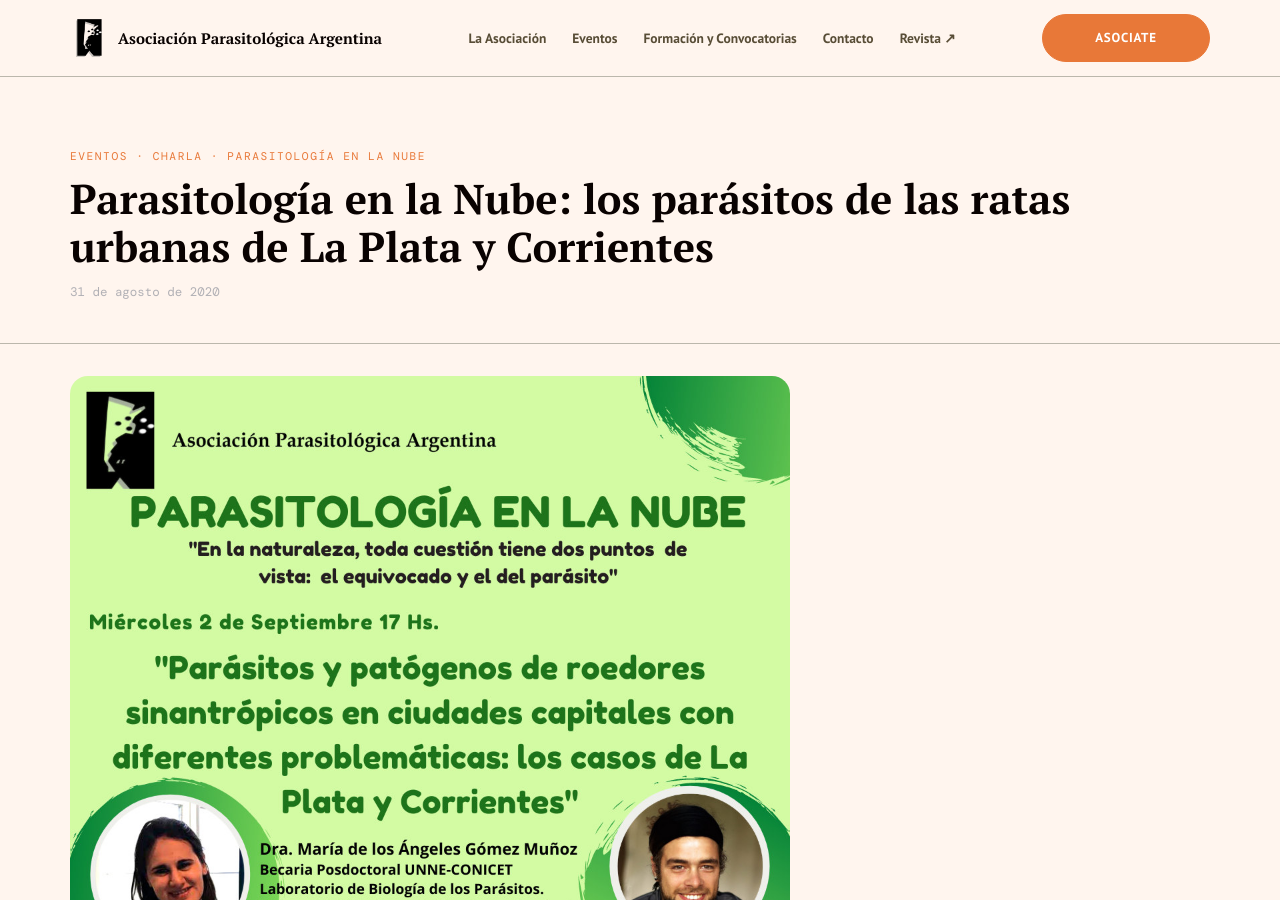
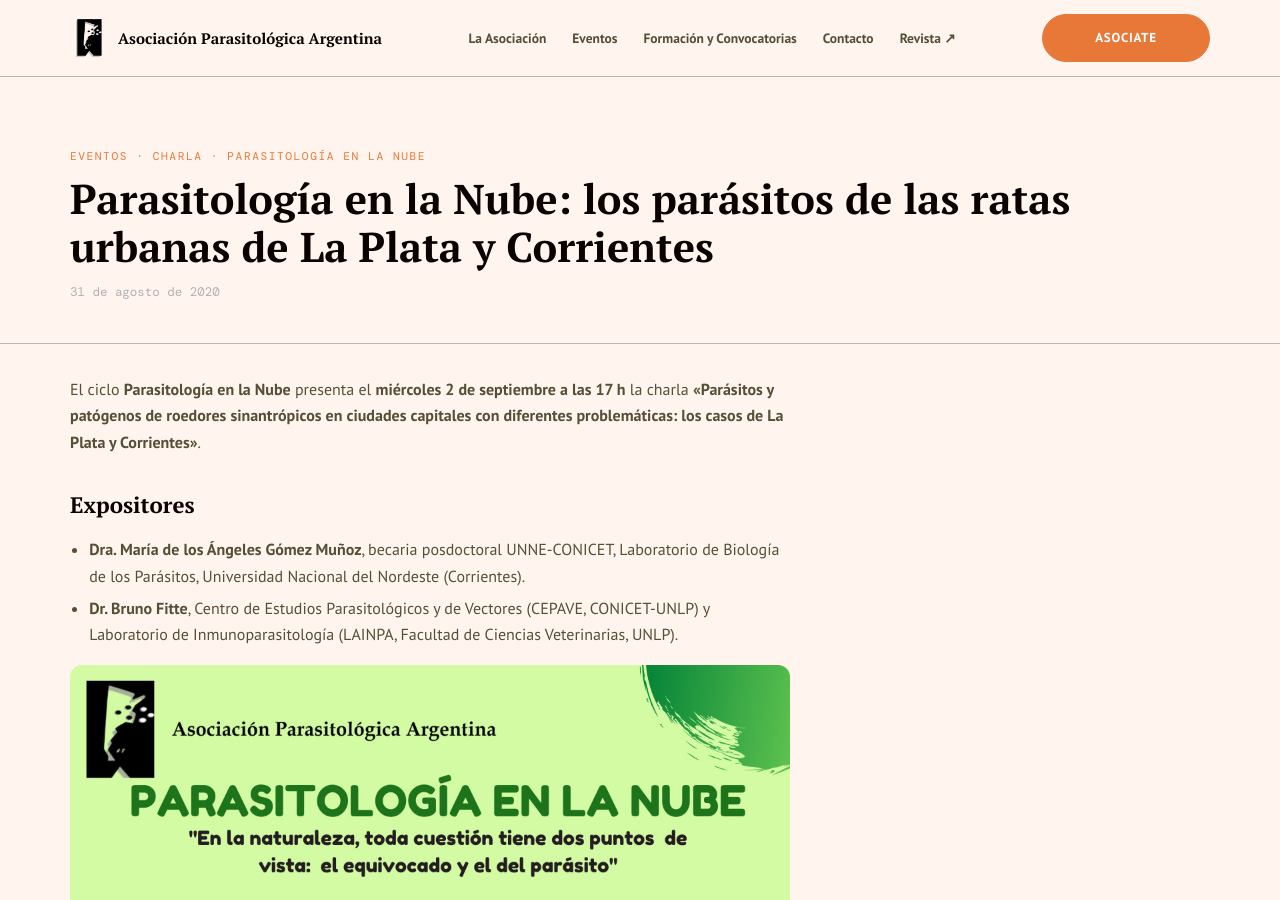
Before and after one commit to apaargentina/apaargentina.github.io, a Jekyll site: the page built from _posts/2020-08-31-charla-parasitologia-nube-gomez-munoz-fitte.md, in a window 1280 px wide and 900 px high. Built offline with Jekyll 4.4.1, drawn with Linux system fonts in a browser that asks for light colours.

Commit message:
Update 2020-08-31-charla-parasitologia-nube-gomez-munoz-fitte.md

```diff
--- a/_posts/2020-08-31-charla-parasitologia-nube-gomez-munoz-fitte.md
+++ b/_posts/2020-08-31-charla-parasitologia-nube-gomez-munoz-fitte.md
@@ -3,7 +3,7 @@
 title: "Parasitología en la Nube: los parásitos de las ratas urbanas de La Plata y Corrientes"
 date: 2020-08-31
 categories: ["Eventos", "Charla", "Parasitología en la Nube"]
-imagen: 2020-08-charla-parasitologia-nube-gomez-munoz-fitte.jpg
+imagen:
 excerpt: "Dos ciudades capitales y dos realidades distintas para estudiar los parásitos y patógenos de roedores sinantrópicos. La charla es el miércoles 2 de septiembre a las 17 h."
 ---
 
```
